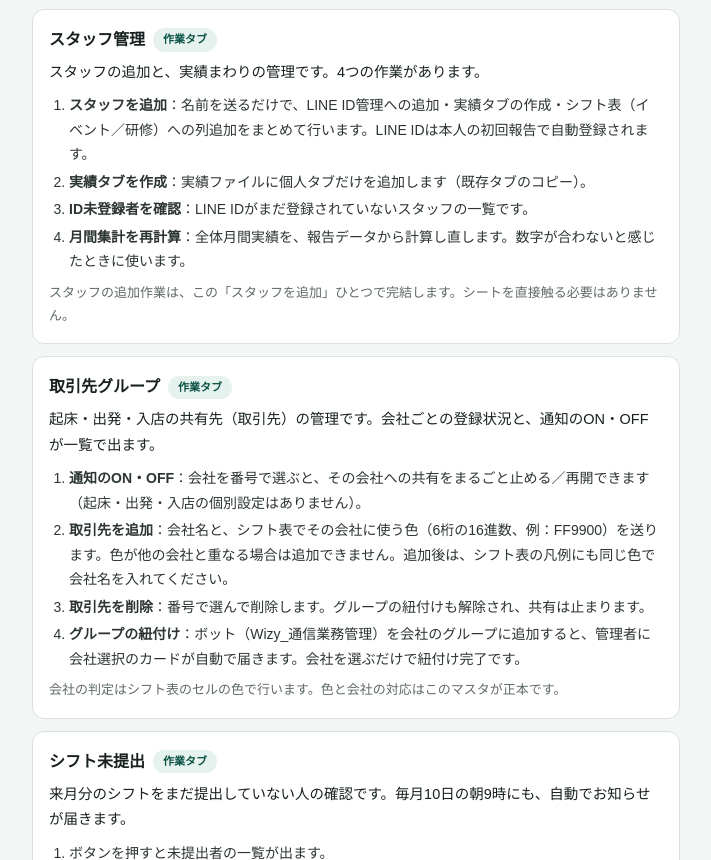
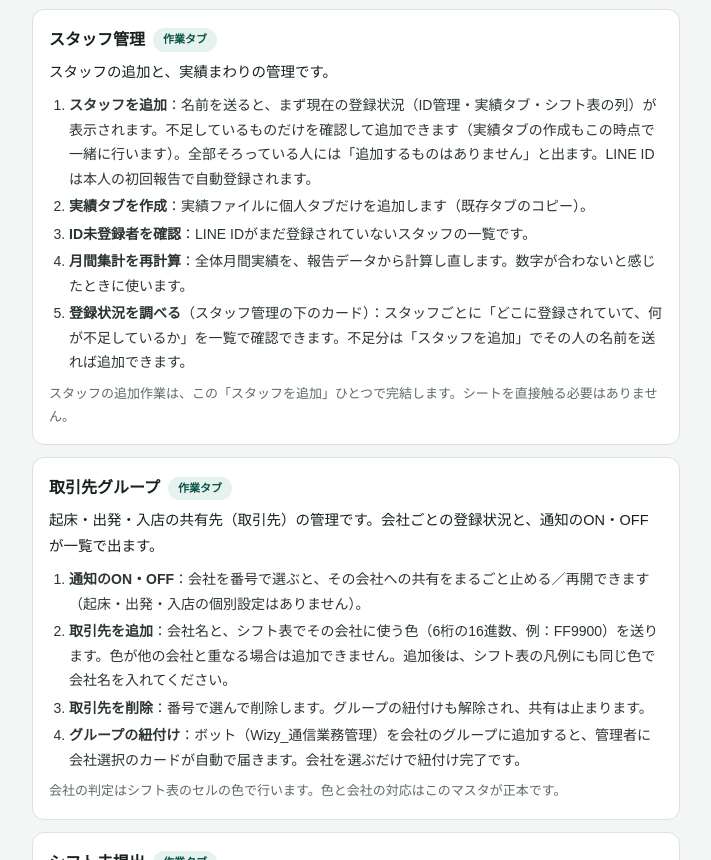
Before and after one commit to wizy-co/tuushin-admin, a plain HTML site: page help.html in a window 1280 px wide. Shown: the part 2839-3699 px from the top of the page, without its empty margins (284-995 px from the left). Drawn offline with Linux system fonts and the light colour scheme.

Commit message:
使い方ガイド：スタッフ管理の事前確認と登録状況チェックを追記

```diff
--- a/help.html
+++ b/help.html
@@ -167,12 +167,13 @@ footer { text-align:center; color:var(--sub); font-size:12px; padding:24px 16px
 
 <div class="card">
   <h3>スタッフ管理 <span class="pill">作業タブ</span></h3>
-  <p class="about">スタッフの追加と、実績まわりの管理です。4つの作業があります。</p>
+  <p class="about">スタッフの追加と、実績まわりの管理です。</p>
   <ol class="how">
-    <li><b>スタッフを追加</b>：名前を送るだけで、LINE ID管理への追加・実績タブの作成・シフト表（イベント／研修）への列追加をまとめて行います。LINE IDは本人の初回報告で自動登録されます。</li>
+    <li><b>スタッフを追加</b>：名前を送ると、まず現在の登録状況（ID管理・実績タブ・シフト表の列）が表示されます。不足しているものだけを確認して追加できます（実績タブの作成もこの時点で一緒に行います）。全部そろっている人には「追加するものはありません」と出ます。LINE IDは本人の初回報告で自動登録されます。</li>
     <li><b>実績タブを作成</b>：実績ファイルに個人タブだけを追加します（既存タブのコピー）。</li>
     <li><b>ID未登録者を確認</b>：LINE IDがまだ登録されていないスタッフの一覧です。</li>
     <li><b>月間集計を再計算</b>：全体月間実績を、報告データから計算し直します。数字が合わないと感じたときに使います。</li>
+    <li><b>登録状況を調べる</b>（スタッフ管理の下のカード）：スタッフごとに「どこに登録されていて、何が不足しているか」を一覧で確認できます。不足分は「スタッフを追加」でその人の名前を送れば追加できます。</li>
   </ol>
   <p class="note">スタッフの追加作業は、この「スタッフを追加」ひとつで完結します。シートを直接触る必要はありません。</p>
 </div>
```
